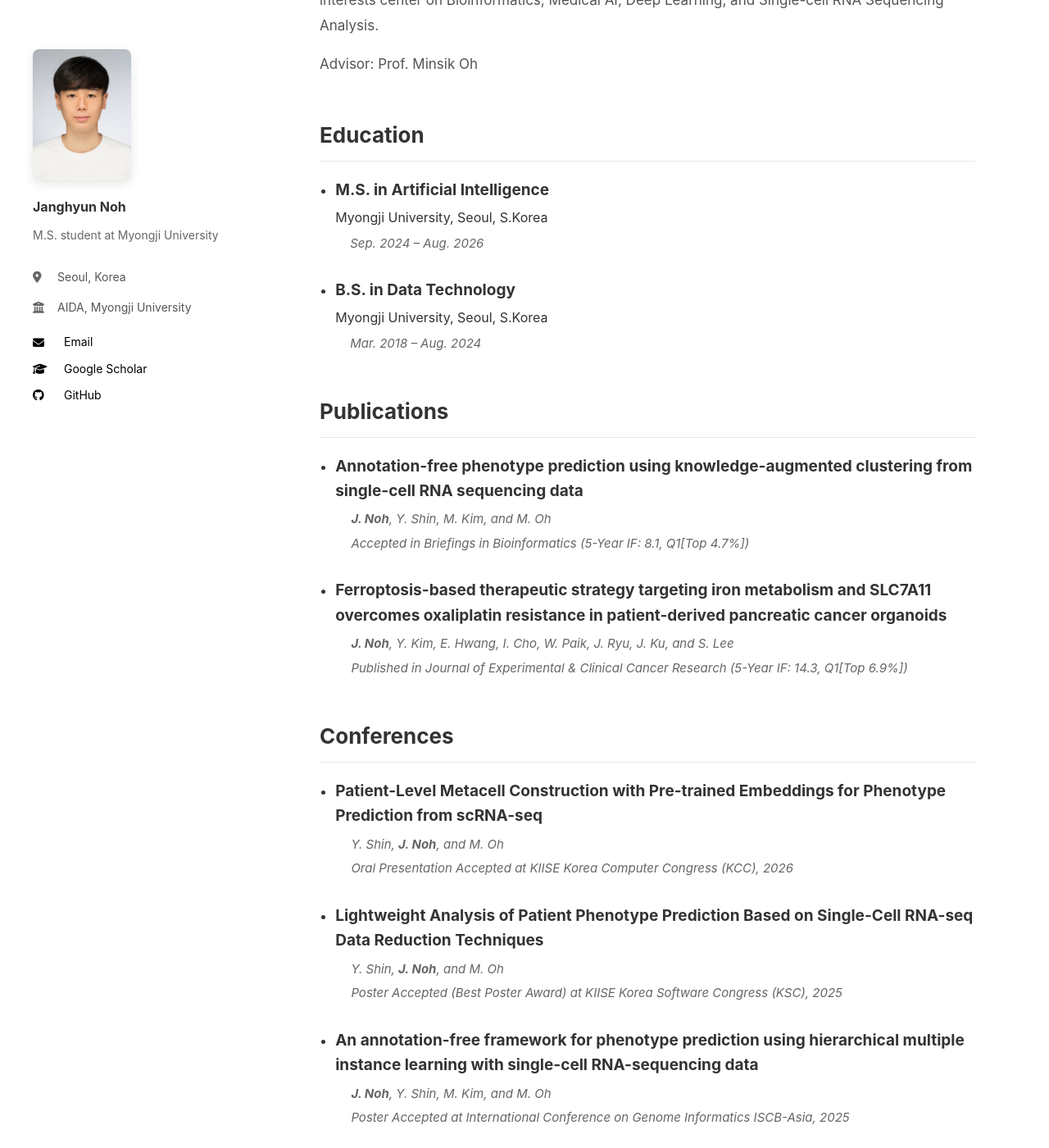
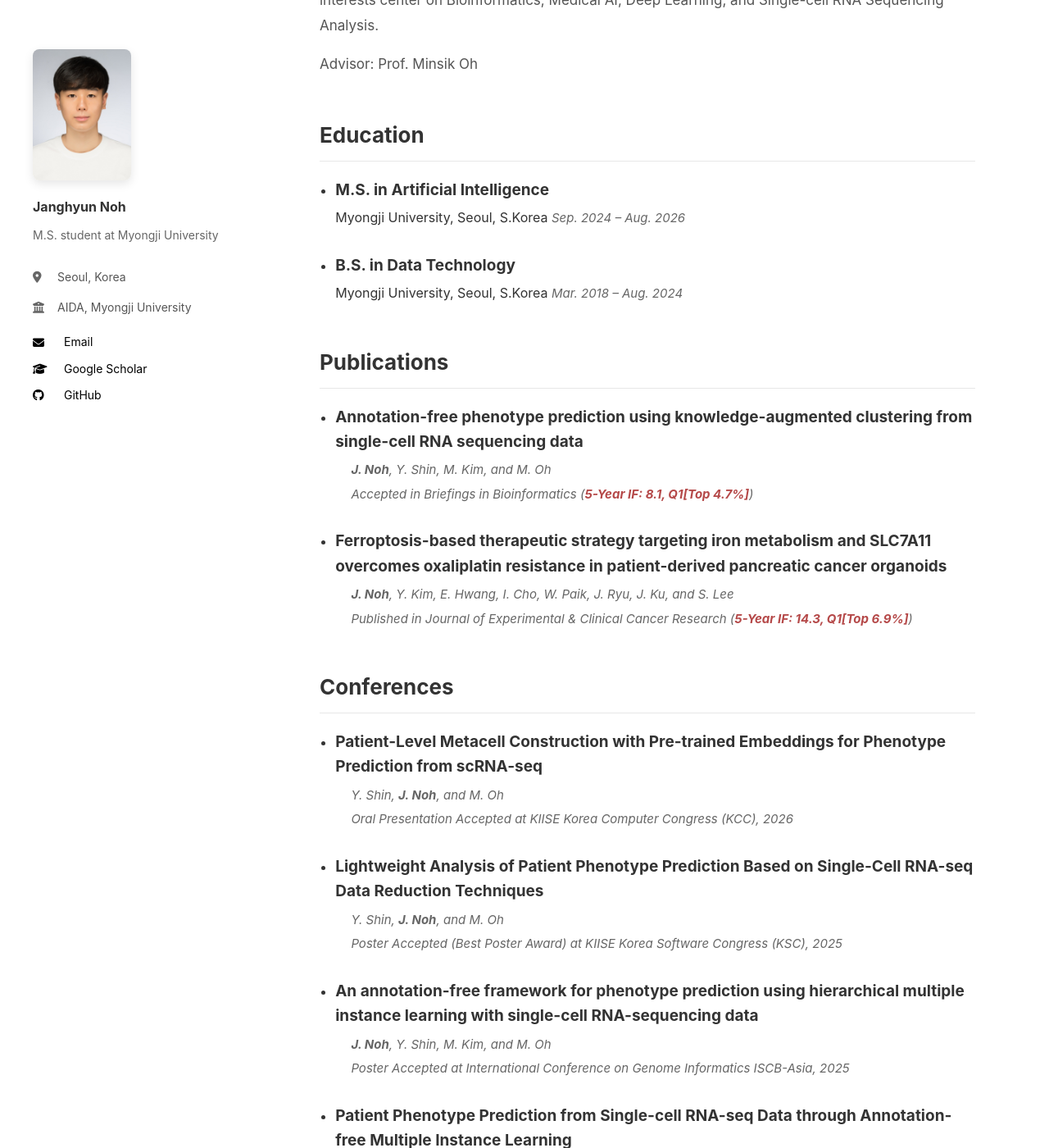
Before and after one commit to janghyunnoh/janghyunnoh.github.io, a Jekyll site: the page built from index.md, in a window 1280 px wide and 1400 px high, scrolled down 229 px. Shown: the whole window at 82% size. Built offline with Jekyll 4.4.1, drawn with Linux system fonts in a browser that asks for light colours.

Commit message:
Add moderate red bold styling for .impact emphasis

```diff
--- a/assets/css/profile.css
+++ b/assets/css/profile.css
@@ -182,9 +182,9 @@ body {
     display: block;
 }
 .main-content .education-period {
-    margin: 6px 0 14px 0;
-    display: block;
-    margin-left: calc(var(--list-indent));
+    font-style: italic;
+    margin-left: 0;
+    display: inline;
 }
 
 .main-content .publication-author strong.author-name,
@@ -201,6 +201,19 @@ body {
     display: inline-block;
     font-weight: 700;
     color: #666;
+}
+
+.main-content .impact {
+    color: #b54949;
+    font-weight: 700;
+}
+
+.main-content .entry-detail {
+    margin-left: calc(var(--list-indent));
+    font-size: 15px;
+    color: #666;
+    font-style: italic;
+    margin-top: 4px;
 }
 
 .main-content p + p {
```
